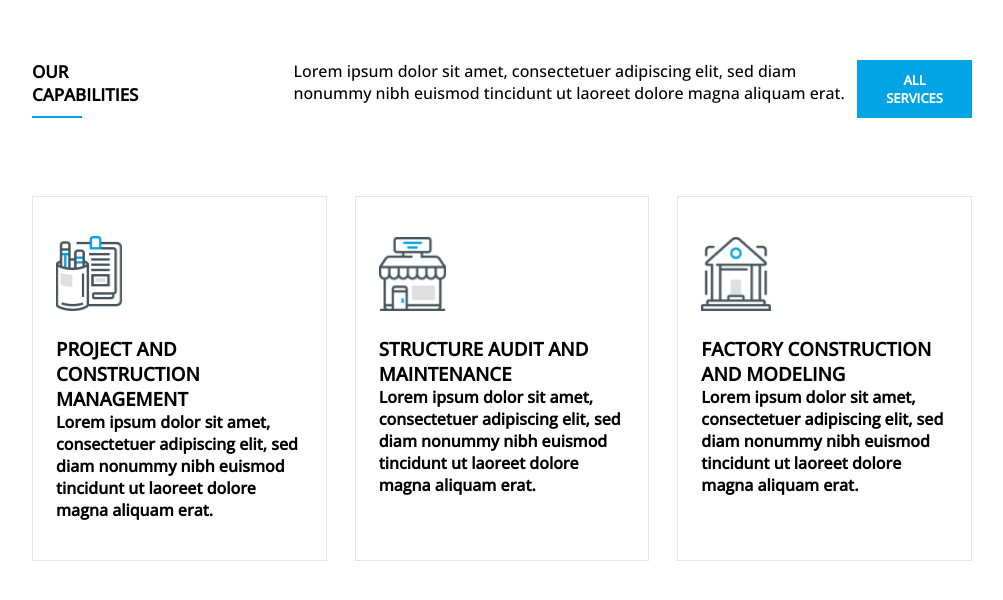
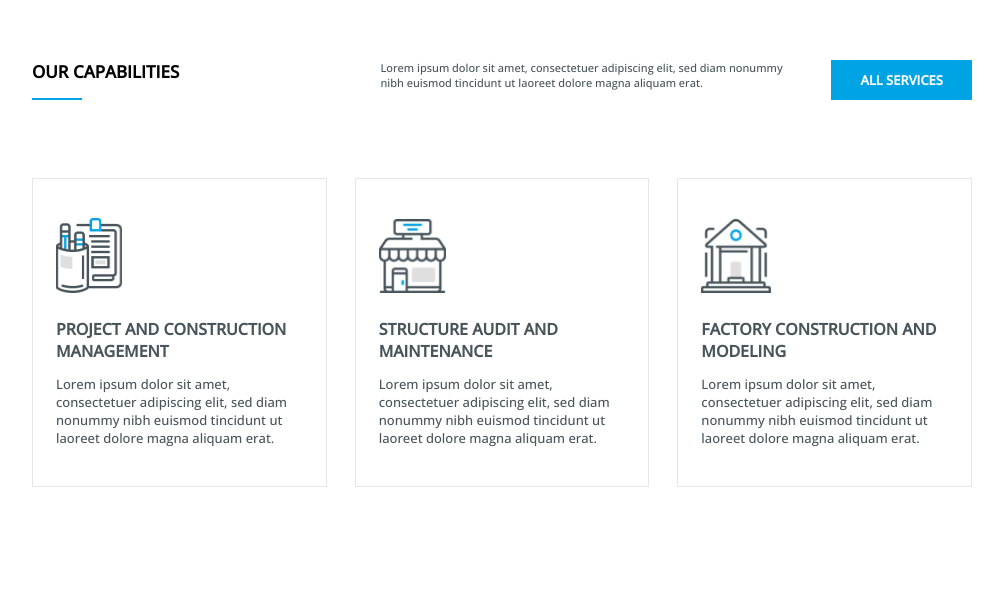
Before and after one commit to Dzmitry11/lesson-1, a plain HTML site: page Lesson 2/index.html in a window 1280 px wide. Shown: the part 140-740 px from the top of the page, without its empty margins (138-1141 px from the left). Drawn offline with Linux system fonts and the light colour scheme.

Commit message:
Update style.css

```diff
--- a/Lesson 2/style.css
+++ b/Lesson 2/style.css
@@ -39,7 +39,7 @@ button{
     bottom: 0;
 }
 
-.discription{
+.description{
     width: 405px;
     font-size: 11px;
     font-weight:400;
@@ -85,13 +85,13 @@ button{
 }
 
 
-.card_tittle{
+.card_title{
     font-size: 16px;
     font-weight: 700;
     color: rgba(72, 85, 91, 1);
     margin-bottom: 13px;
 }
-.card_discription{
+.card_description{
     font-size: 13px;
     font-weight: 400;
     color:rgba(72, 85, 91, 1)
```
